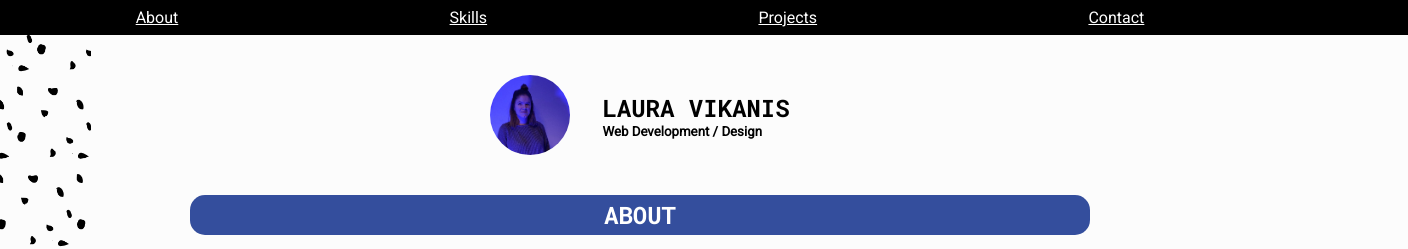
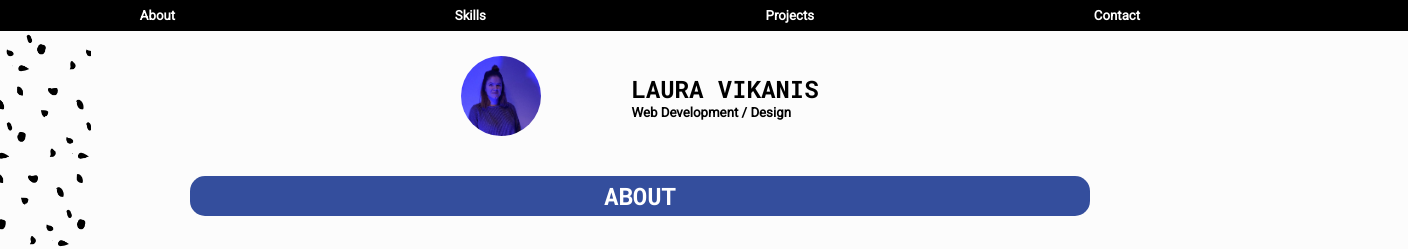
Before and after one commit to lauravikanis/portfolio2021, a React (Create React App) app: page / in a window 1280 px wide. Shown: the top 249 px of the page, 1408 px wide, since content can reach past the window. Built offline with nearby package versions, Linux system fonts and the light colour scheme; a web font is replaced by a local one.

Commit message:
change header width

```diff
--- a/src/components/Header/Header.js
+++ b/src/components/Header/Header.js
@@ -3,16 +3,17 @@ import profilepic from "../../assets/profile.jpg";
 import styled from "styled-components/macro";
 
 const HeaderContainer = styled.header`
-  margin-top: 1.5rem;
+  margin-top: 3.5rem;
   margin-bottom: 1.5rem;
   display: flex;
-  justify-content: space-around;
+  justify-content: center;
   align-items: center;
+  background-color: var(--background);
 
   img {
     height: 80px;
     border-radius: 50px;
-    margin-right: 2rem;
+    margin-right: 10%;
   }
 
   h2,
--- a/src/components/Navigation/Navigation.js
+++ b/src/components/Navigation/Navigation.js
@@ -14,9 +14,16 @@ const NavContainer = styled.header`
   width: 100vw;
   padding: 0.5rem 10%;
 
+  position: fixed;
+  top: 0;
+
   a {
     color: white;
     margin: 0 0.5rem;
+    font-size: 0.83em;
+    font-weight: bold;
+    font-family: "Roboto", sans-serif;
+    text-decoration: none;
   }
 `;
 
--- a/src/pages/Page.js
+++ b/src/pages/Page.js
@@ -22,8 +22,8 @@ const MainDiv = styled.div`
 const Page = () => (
   <>
     <Navigation />
-    <Header />
     <MainDiv>
+      <Header />
       <Menueitem id="about">
         <h2>About</h2>
       </Menueitem>
```
Also changed, not shown: 1 other file (tests, documents, lock files or other folders).
